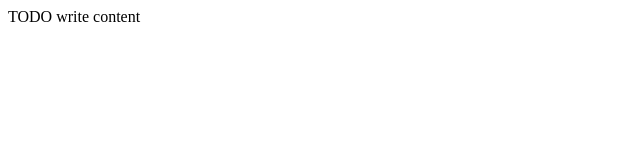
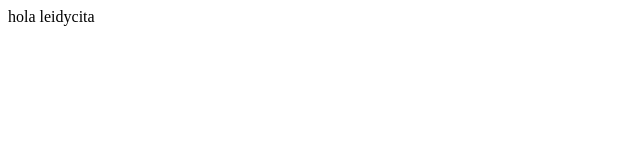
Before and after one commit to DELTAKC/DELTARESTFULLEJB, a plain HTML site: page web/index.html in a window 1280 px wide. Shown: the full height of the page, 0-640 px from the left. Drawn offline with Linux system fonts and the light colour scheme.

Commit message:
actualizacion

```diff
--- a/web/index.html
+++ b/web/index.html
@@ -11,6 +11,6 @@
         <meta name="viewport" content="width=device-width, initial-scale=1.0">
     </head>
     <body>
-        <div>TODO write content</div>
+        hola leidycita
     </body>
 </html>
```
